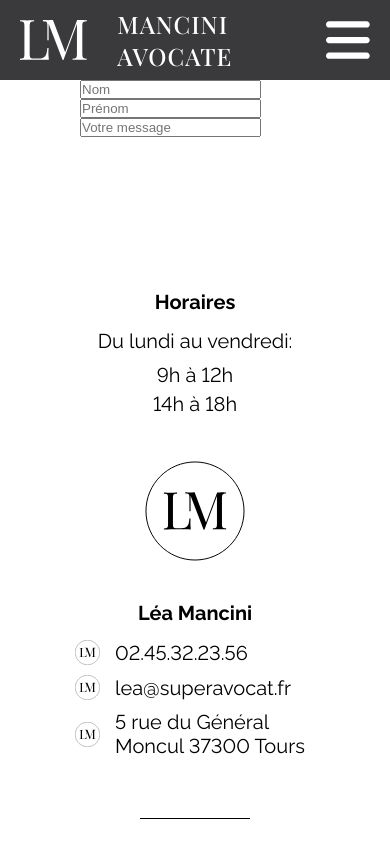
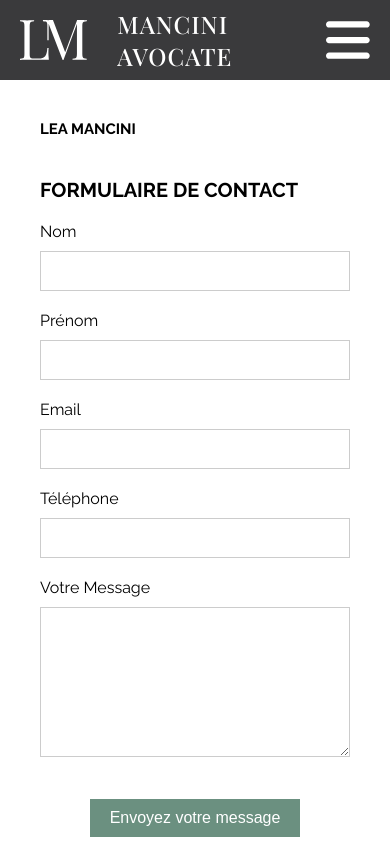
Before and after one commit to Low3nd/mancini-lawyer, a Next.js app: page /contact in a window 390 px wide. Shown: the top 844 px of the page. Built offline with nearby package versions, Linux system fonts and the light colour scheme.

Commit message:
First implementation of contact form + map

```diff
--- a/components/menu.js
+++ b/components/menu.js
@@ -23,15 +23,29 @@ const Menu = ({sectionName, slugId, menuState, menuActivation}) => {
                 <div className={styles['c-menu__container']}>
                     <h3>MANCINI<br />AVOCATE</h3>
                     <ul className={styles['c-menu__sections']}>
-                        {slugId.map((id)=> (
+                        {slugId.map((id)=> {
+                            if (id != 'contact') {
+                                return (
                                     <div key={id}>
                                         <li className={styles['c-menu__sections-link']}>
-                                    <Link href={`#${id}`}>
+                                            <Link href={`/#${id}`}>
                                                 <a onClick={menuActivation}>{sectionName[slugId.indexOf(id)]}</a>
                                             </Link>
                                         </li>
                                     </div>
-                        ))}
+                                )
+                            } else {
+                                return (
+                                    <div key={id}>
+                                        <li className={styles['c-menu__sections-link']}>
+                                            <Link href={id}>
+                                                <a onClick={menuActivation}>{sectionName[slugId.indexOf(id)]}</a>
+                                            </Link>
+                                        </li>
+                                    </div>
+                                )
+                            }
+                        })}
                     </ul>
                     <svg className={styles['c-menu__logo']} viewBox="0 0 102 102" fill="none" xmlns="http://www.w3.org/2000/svg">
                         <symbol id="test" width="102" height="102" viewBox="0 0 102 102"></symbol>
--- a/components/menu.module.css
+++ b/components/menu.module.css
@@ -28,6 +28,9 @@
     transition: 0.5s;
     z-index: 9;
     background-color: var(--grey);
+}
+.c-menu h3 {
+    color: white;
 }
 .c-menu--is-active {
     transform: translateX(0%);
--- a/components/navbar.js
+++ b/components/navbar.js
@@ -34,21 +34,43 @@ const Navbar = ({sectionName, currentSection, slugId}) => {
                 currentSection === 0 && styles['c-nav__menu--hero-theme'],
                 menuState === 1 && styles['c-nav__menu--menu-is-active']
             )}>
-                {sectionName.map((id) => (
+                {sectionName.map((id) => {
+                    if (id != 'CONTACT') {
+                        return (
                             <li key={`c-nav__menu-item${id}`} className={styles['c-nav__menu-item']}>
-                        <Link href={`#${slugId[sectionName.indexOf(id)]}`}>
+                                <Link href={`/#${slugId[sectionName.indexOf(id)]}`}>
                                     <a
                                         className={clsx(
                                             // TODO: onClick is to be removed when implementing scrollSpy
                                                 styles['c-nav__menu-link'],
                                                 currentSection === sectionName.indexOf(id) && styles['c-nav__menu-link--is-current'],
                                         )}
+                                        draggable="false"
                                     >
                                         {id}
                                     </a>
                                 </Link>
                             </li>
-                ))}
+                        )
+                    } else {
+                        return (
+                            <li key={`c-nav__menu-item${id}`} className={styles['c-nav__menu-item']}>
+                                <Link href={slugId[sectionName.indexOf(id)]}>
+                                    <a
+                                        className={clsx(
+                                            // TODO: onClick is to be removed when implementing scrollSpy
+                                                styles['c-nav__menu-link'],
+                                                currentSection === 5 && styles['c-nav__menu-link--is-current'],
+                                        )}
+                                        draggable="false"
+                                    >
+                                        {id}
+                                    </a>
+                                </Link>
+                            </li>
+                        )
+                    }
+                })}
             </ul>
             <svg className={clsx(
                 styles['c-nav__hamburger-menu'],
--- a/pages/contact.js
+++ b/pages/contact.js
@@ -3,6 +3,8 @@ import Footer from "../components/footer";
 import styles from '../styles/contact.module.css';
 import section from '../data/section.JSON';
 import useScrollSpy from 'react-use-scrollspy';
+import Image from 'next/image';
+import placeHolder from '../public/img/intersection.jpg';
 
 const Contact = () => {
     const slugId = []
@@ -14,13 +16,48 @@ const Contact = () => {
         <>
             <Navbar sectionName={section.name} currentSection={5} slugId={slugId} />
             <section className={styles['c-contact']}>
-                <form>
-                    <input name='name' type='text' placeholder='Nom'></input>
-                    <input name='name' type='text' placeholder='Prénom'></input>
-                    <input name='name' type='text' placeholder='Votre message'></input>
+                <div className={styles['c-contact__contact-info']}>
+                    <h2>LEA MANCINI</h2>
+                    <div className={styles['c-contact__contact-adress']}>
+
+                    </div>
+                    <div className={styles['c-contact__contact-phone']}>
+
+                    </div>
+                    <div className={styles['c-contact__contact-mail']}>
+
+                    </div>
+
+                </div>
+                <form className={styles['c-contact__form']}>
+                    <h2>FORMULAIRE DE CONTACT</h2>
+                    <div className={`${styles['c-contact__form-name']} ${styles['c-contact__input-container']}`}>
+                        <label for='name'>Nom</label>
+                        <input name='name' type='text' placeholder=''></input>
+                    </div>
+                    <div className={`${styles['c-contact__form-surname']} ${styles['c-contact__input-container']}`}>
+                        <label for='surname'>Prénom</label>
+                        <input name='surname' type='text' placeholder=''></input>
+                    </div>
+                    <div className={`${styles['c-contact__form-email']} ${styles['c-contact__input-container']}`}>
+                        <label for='email'>Email</label>
+                        <input name='email' type='email' placeholder=''></input>
+                    </div>
+                    <div className={`${styles['c-contact__form-phone']} ${styles['c-contact__input-container']}`}>
+                        <label for='phone'>Téléphone</label>
+                        <input name='phone' type='tel' placeholder=''></input>
+                    </div>
+                    <div className={`${styles['c-contact__form-message']} ${styles['c-contact__input-container']}`}>
+                        <label for='message'>Votre Message</label>
+                        <textarea name='message' type='text' placeholder=''></textarea>
+                    </div>
+                <button className={styles['c-contact__submit']} type='submit'>Envoyez votre message</button>
                 </form>
             </section>
-            <Footer sectionName={section.name} />
+            <div className={styles['c-contact__map']}>
+                <iframe src="https://www.google.com/maps/embed?pb=!1m18!1m12!1m3!1d12483.416973010995!2d0.6781618347239642!3d47.38826406648961!2m3!1f0!2f0!3f0!3m2!1i1024!2i768!4f13.1!3m3!1m2!1s0x47fcd5c82ae43695%3A0x401e355cc2783894!2s31%20Rue%20George%20Sand%2C%2037000%20Tours!5e0!3m2!1sfr!2sfr!4v1668692300950!5m2!1sfr!2sfr" frameborder="0" width="100%" height="100%" allowfullscreen="" loading="lazy" referrerpolicy="no-referrer-when-downgrade"></iframe>
+            </div>
+            <Footer sectionName={section.name} loading='lazy' />
         </>
     )
 }
--- a/pages/index.js
+++ b/pages/index.js
@@ -12,7 +12,7 @@ import testimonies from '../data/testimonies.JSON';
 import { useRef, useState } from 'react';
 import useScrollSpy from 'react-use-scrollspy';
 import testSymbol from '../public/icon/logo-nocircle.svg'
-import bioPic from '../public/img/bio-pic2.jpg'
+import bioPic from '../public/img/bio-pic3.jpg'
 
 const Home = () => {
   const slugId = []
--- a/styles/contact.module.css
+++ b/styles/contact.module.css
@@ -1,5 +1,95 @@
 .c-contact {
-    height: 25rem;
-    background-color: white;
-    padding: 8rem;
+    display: flex;
+    flex-flow: row wrap;
+    justify-content: space-around;
+    gap: 4rem;
+    padding: 12rem 8rem 4rem;
 }
+.c-contact__contact-info {
+    width: calc(50% - 2rem);
+}
+.c-contact__form {
+    display: flex;
+    flex-flow: row wrap;
+    gap: 2rem 2rem;
+    width: calc(50% - 2rem);
+}
+.c-contact__input-container {
+    width: calc(50% - 1rem);
+}
+.c-contact__form h2 {
+    font-size: 2rem;
+    width: 100%;
+}
+.c-contact__form label {
+    display: inline-block;
+    font-size: 1.6rem;
+    margin-bottom: 1rem;
+}
+.c-contact__form input {
+    padding: 1rem;
+    font-size: 1.6rem;
+    border: 1px solid rgba(0, 0, 0, 0.2);
+    width: 100%;
+}
+.c-contact__form input:hover {
+    border: solid 1px var(--grey);
+}
+.c-contact__form input:focus {
+    border: solid 1px var(--grey);
+    outline: none;
+}
+.c-contact__form-message {
+    width: 100%;
+}
+.c-contact__form-message textarea {
+    padding: 1rem;
+    font-family: Raleway;
+    font-size: 1.6rem;
+    font-weight: 500;
+    width: 100%;
+    min-height: 15rem;
+    border: 1px solid rgba(0, 0, 0, 0.2);
+    resize: vertical;
+}
+.c-contact__form-message textarea:hover {
+    border: solid 1px var(--grey);
+}
+.c-contact__form-message textarea:focus {
+    outline: none;
+    border: solid 1px var(--grey);
+}
+.c-contact__submit {
+    padding: 1rem 2rem;
+    margin: 2rem auto 0;
+    font-size: 1.6rem;
+    border: none;
+    color: white;
+    background-color: var(--green);
+}
+
+
+.c-contact__map {
+    margin: 4rem auto;
+    height: 30rem;
+    width: 100vw;
+    overflow: hidden;
+}
+@media screen and (max-width: 65.5rem) {
+    .c-contact__form {
+        width: 100%;
+    }
+    .c-contact__contact-info {
+        width: 100%;
+    }
+}
+@media screen and (max-width: 57rem) {
+    .c-contact {
+        padding: 12rem 4rem 0;
+    }
+}
+@media screen and (max-width: 31.5rem) {
+    .c-contact__input-container {
+        width: 100%;
+    };
+}
```
Also changed, not shown: styles/index.module.css (+10 -2 lines). Lines whose indentation alone changed are shown as unchanged.
